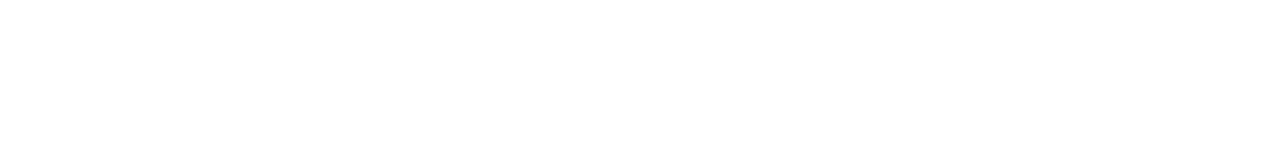
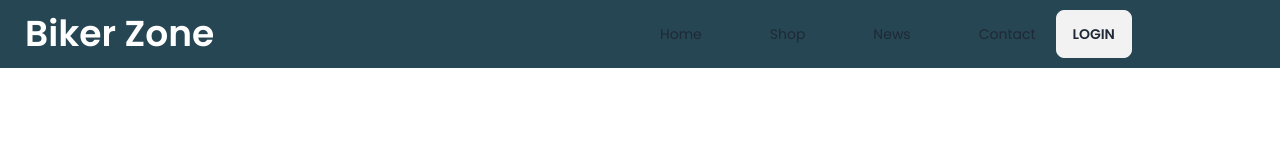
Before and after one commit to Irfankhan20/Biker-zone-with-daisyUI-By-me, a plain HTML site: page index.html in a window 1280 px wide. Drawn offline with nearby package versions, Linux system fonts and the light colour scheme.

Commit message:
nav bar olpo

```diff
--- a/index.html
+++ b/index.html
@@ -4,9 +4,58 @@
     <meta charset="UTF-8">
     <meta name="viewport" content="width=device-width, initial-scale=1.0">
     <title>Biker Zone</title>
+    <!-- poppins font from google -->
+    <link rel="preconnect" href="https://fonts.googleapis.com">
+<link rel="preconnect" href="https://fonts.gstatic.com" crossorigin>
+<link href="https://fonts.googleapis.com/css2?family=Poppins:wght@400;500;600;700;800&display=swap" rel="stylesheet">
 
+    <!-- daisy UI and tailwind css cdn -->
+    <link href="https://cdn.jsdelivr.net/npm/daisyui@3.3.1/dist/full.css" rel="stylesheet" type="text/css" />
+<script src="https://cdn.tailwindcss.com"></script>
+
+<style>
+    .font-poppins{
+        font-family: 'Poppins', sans-serif;
+    }
+</style>
 </head>
-<body>
+<body class="font-poppins">
+    <header class="bg-[#264653]">
+        <nav>
+            <div class="navbar">
+                <div class="navbar-start">
+                  <div class="dropdown">
+                    <label tabindex="0" class="btn btn-ghost lg:hidden">
+                      <svg xmlns="http://www.w3.org/2000/svg" class="h-5 w-5" fill="none" viewBox="0 0 24 24" stroke="currentColor"><path stroke-linecap="round" stroke-linejoin="round" stroke-width="2" d="M4 6h16M4 12h8m-8 6h16" /></svg>
+                    </label>
+                    <ul tabindex="0" class="menu menu-sm dropdown-content mt-3 z-[1] p-2 shadow bg-base-100 rounded-box w-52">
+                      <li><a>Home</a></li>
+                      <li><a>Shop</a></li>
+                     <li><a>News</a></li>
+                     <li><a>Contact</a></li>
+                    </ul>
+                  </div>
+                  <a class="btn btn-ghost normal-case text-white text-4xl">Biker Zone</a>
+                </div>
+                <div class="navbar-center hidden lg:flex">
+                  <ul class="menu menu-horizontal gap-9 px-1">
+                    <li><a>Home</a></li>
+                    <li><a>Shop</a></li>
+                    <li><a>News</a></li>
+                    <li><a>Contact</a></li>
+                  </ul>
+                </div>
+                <div class="">
+                  <a class="btn">Login</a>
+                </div>
+              </div>
+        </nav>
+    </header>
 
+
+    <main></main>
+
+
+    <footer></footer>
 </body>
 </html>
--- /dev/null
+++ b/tailwind.config.js
@@ -0,0 +1,8 @@
+/** @type {import('tailwindcss').Config} */
+module.exports = {
+    content: ["./src/**/*.{html,js}"],
+    theme: {
+      extend: {},
+    },
+    plugins: [],
+  }
```
Also changed, not shown: images/icons/star-half-stroke-solid.svg (added), images/icons/star-regular.svg (added), images/icons/star-solid.svg (added), images/others/android.png (added), images/others/extrabike.png (added), images/others/faq.png (added), images/others/feature-bike.png (added), images/others/ios.png (added), images/others/latest1.png (added), images/others/latest2.png (added), images/others/latest3.png (added), images/others/user-1.png (added), images/others/user-2.png (added), images/others/user-3.png (added), 4 more files.
